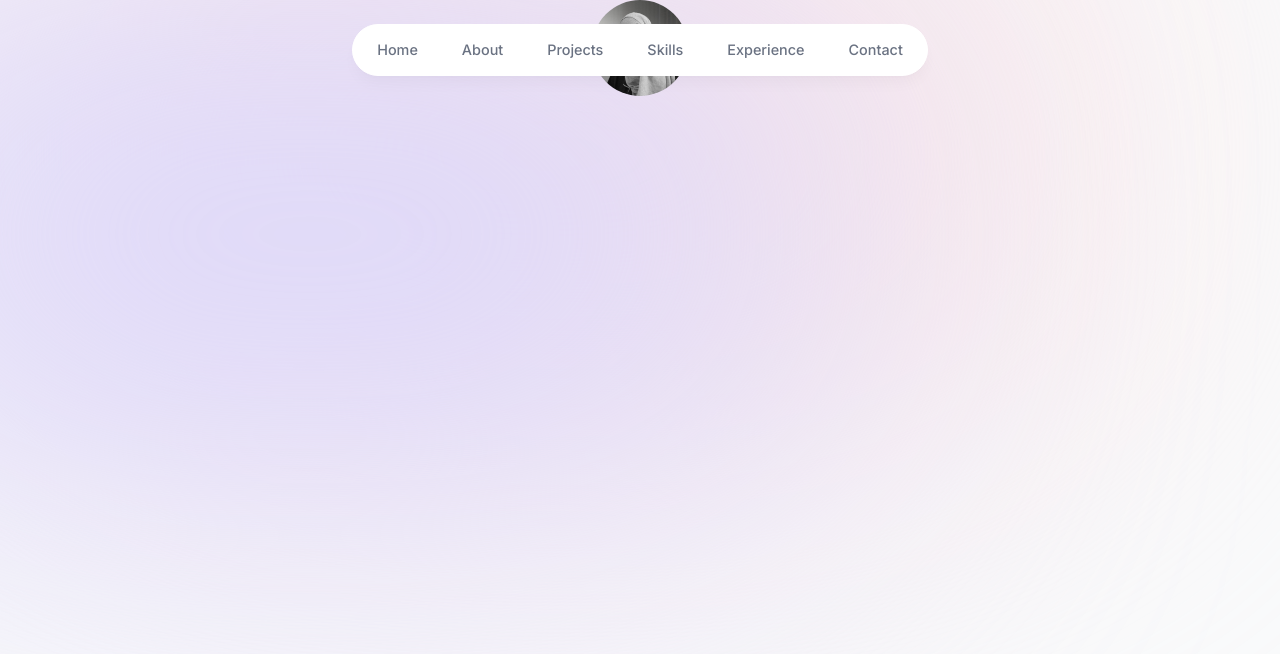
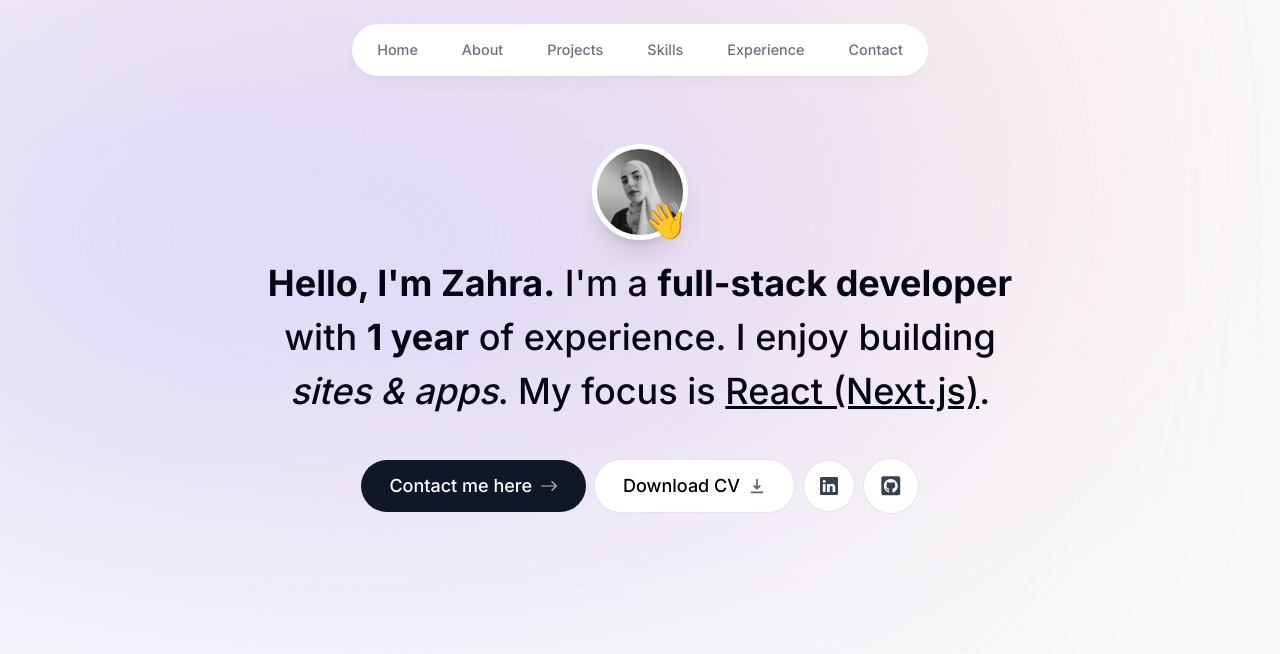
Before and after one commit to zahraelfrouah/zahra-portfolios-, a Next.js app: page / in a window 1280 px wide. Shown: the top 654 px of the page. Built offline with nearby package versions, Linux system fonts and the light colour scheme.

Commit message:
Enhance layout and styling of the portfolio components; update ESLint configuration

```diff
--- a/app/layout.tsx
+++ b/app/layout.tsx
@@ -17,7 +17,7 @@
 }) {
   return (
     <html lang="en">
-      <body className={`${inter.className} bg-gray-50 text-gray-950 relative h-1250 ` }>
+      <body className={`${inter.className} bg-gray-50 text-gray-950 relative h-1250 pt-28 sm:pt-36` }>
 
         <div className="bg-[#fbe2e3] absolute -top-24 right-44 h-125 w-125 rounded-full blur-[10rem] sm:w-275 -z-10"></div>
         <div className="bg-[#dbd7fb] absolute -top-4 -left-140 h-125 w-200 rounded-full blur-[10rem] sm:w-275  md:-left-132 lg:-left-152  xl:-left-60 2xl:-left-20 -z-10">
--- a/app/page.tsx
+++ b/app/page.tsx
@@ -3,8 +3,8 @@
 
 export default function Home() {
   return (
-    <main className="">
-      <Intro />
+    <main className="flex flex-col items-center px-4">
+      <Intro  />
     </main>
   )
 }
--- a/components/Intro.tsx
+++ b/components/Intro.tsx
@@ -1,10 +1,28 @@
+"use client";
 import React from "react";
 import Image from "next/image";
+import { delay, motion } from "framer-motion";
+import Link from "next/link";
+import { BsArrowRight } from "react-icons/bs";
+import { HiDownload } from "react-icons/hi";
+import { BsLinkedin } from "react-icons/bs";
+import { FaGithubSquare } from "react-icons/fa";
+
 export default function Intro() {
   return (
-    <section>
+    <section className="mb-28 max-w-200
+    text-center sm:mb-0 ">
+      {/* image */}
       <div className="flex items-center justify-center ">
-        <div>
+        <div className="relative ">
+          <motion.div
+            initial={{ opacity: 0, scale: 0 }}
+            animate={{ opacity: 1, scale: 1 }}
+            transition={{
+              type: "tween",
+              duration: 0.2,
+            }}
+          >
             <Image
               src="/zahra.jpg"
               alt="zahra portrait"
@@ -12,10 +30,71 @@
               height="192"
               quality="95"
               priority={true}
-            className="h-24 w-24 rounded-full "
+              className="h-24 w-24 rounded-full border-[0.35rem] border-white object-cover shadow-xl"
             />
+          </motion.div>
+          <motion.span
+            className="absolute   bottom-0 right-0 text-4xl "
+            initial={{ opacity: 0, scale: 0 }}
+            animate={{ opacity: 1, scale: 1 }}
+            transition={{
+              type: "spring",
+              stiffness: 125,
+              delay: 0.1,
+              duration: 0.7,
+            }}
+          >
+            👋
+          </motion.span>
         </div>
       </div>
+      {/* paraghraph */}
+      <motion.p
+        className="mb-10 mt-4 px-4 text-2xl font-medium leading-normal! sm:text-4xl  "
+        initial={{ opacity: 0, y: 100 }}
+        animate={{ opacity: 1, y: 0 }}
+      >
+        <span className="font-bold">Hello, I'm Zahra.</span> I'm a{" "}
+        <span className="font-bold">full-stack developer</span> with{" "}
+        <span className="font-bold">1 year</span> of experience. I enjoy
+        building <span className="italic">sites & apps</span>. My focus is{" "}
+        <span className="underline">React (Next.js)</span>.
+      </motion.p>
+      {/* link and buttons */}
+      <motion.div
+        className="flex flex-col sm:flex-row items-center gap-2 px-4 text-lg font-medium justify-center"
+        initial={{ opacity: 0, y: 100 }}
+        animate={{ opacity: 1, y: 0 }}
+        transition={{delay:0.1,}}
+      >
+        <Link
+          href="#contact"
+          className="group bg-gray-900 text-white px-7 py-3 flex items-center gap-2 rounded-full outline-none focus:scale-110 hover:scale-110 hover:bg-gray-950 active:scale-105 transition "
+        >
+          {" "}
+          Contact me here <BsArrowRight  className="opacity-70 group-hover:translate-x-1 transition"/>{" "}
+        </Link>
+        <a
+          href="/CV.pdf"
+          className="group bg-white text-black px-7 py-3 flex items-center gap-2 rounded-full outline-none focus:scale-110 hover:scale-110  active:scale-105 transition cursor-pointer border border-black/10" download
+        >
+          Download CV <HiDownload className="opacity-60 group-hover:translate-y-1 transition" />
+        </a>
+        <a
+          href="https://www.linkedin.com/in/el-frouah-zahra-17226137b"
+          target="_blank"
+          className="bg-white text-gray-700 p-4 flex items-center gap-2 rounded-full outline-none focus:scale-[1.15] hover:scale-[1.15]   hover:text-gray-950   active:scale-105 transition cursor-pointer border border-black/10"
+        >
+          <BsLinkedin />
+        </a>
+        <a
+          href="https://github.com/zahraelfrouah"
+          target="_blank"
+          className="bg-white text-gray-700 p-4 flex items-center gap-2  text-[1.35rem] rounded-full outline-none focus:scale-[1.15] hover:scale-[1.15]   hover:text-gray-950 active:scale-105 transition cursor-pointer border border-black/10"
+        >
+          <FaGithubSquare />
+        </a>
+      </motion.div>
     </section>
   );
 }
```
Also changed, not shown: .eslintrc.json. Lines whose indentation alone changed are shown as unchanged.
